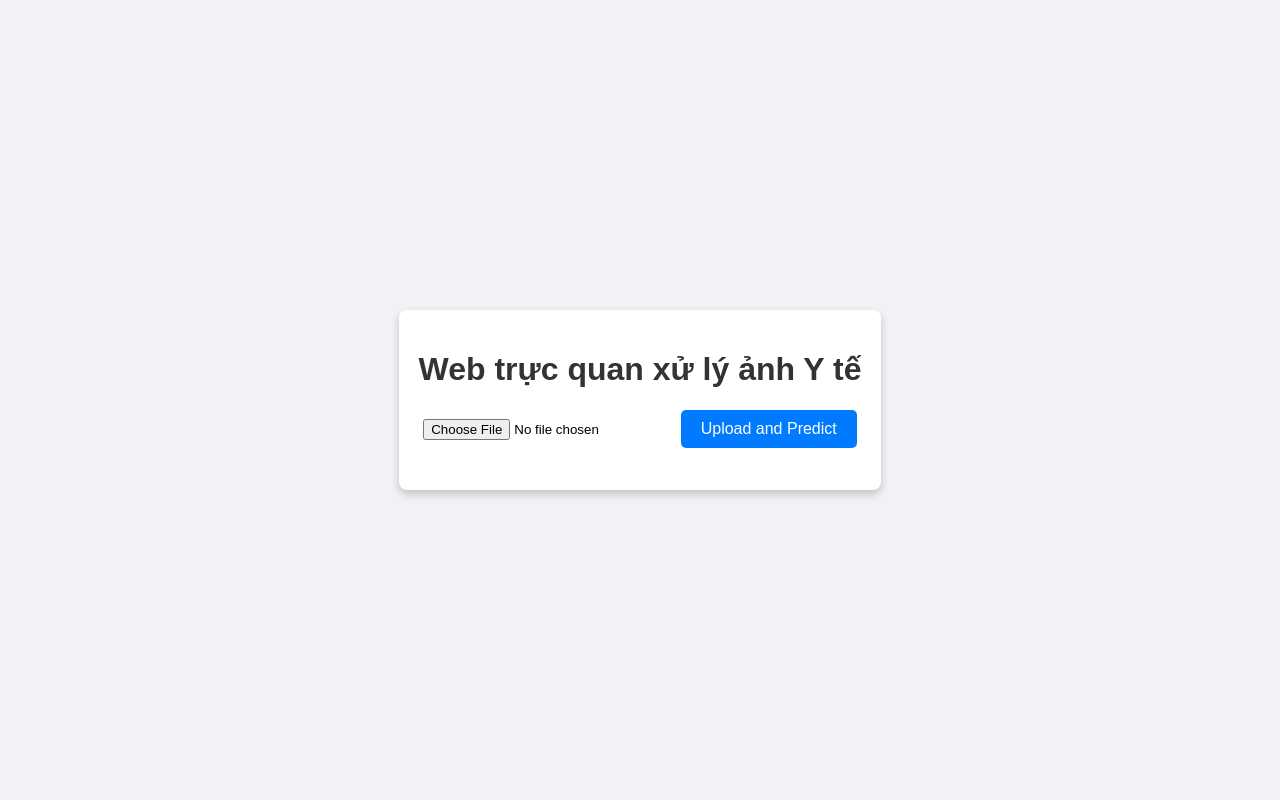
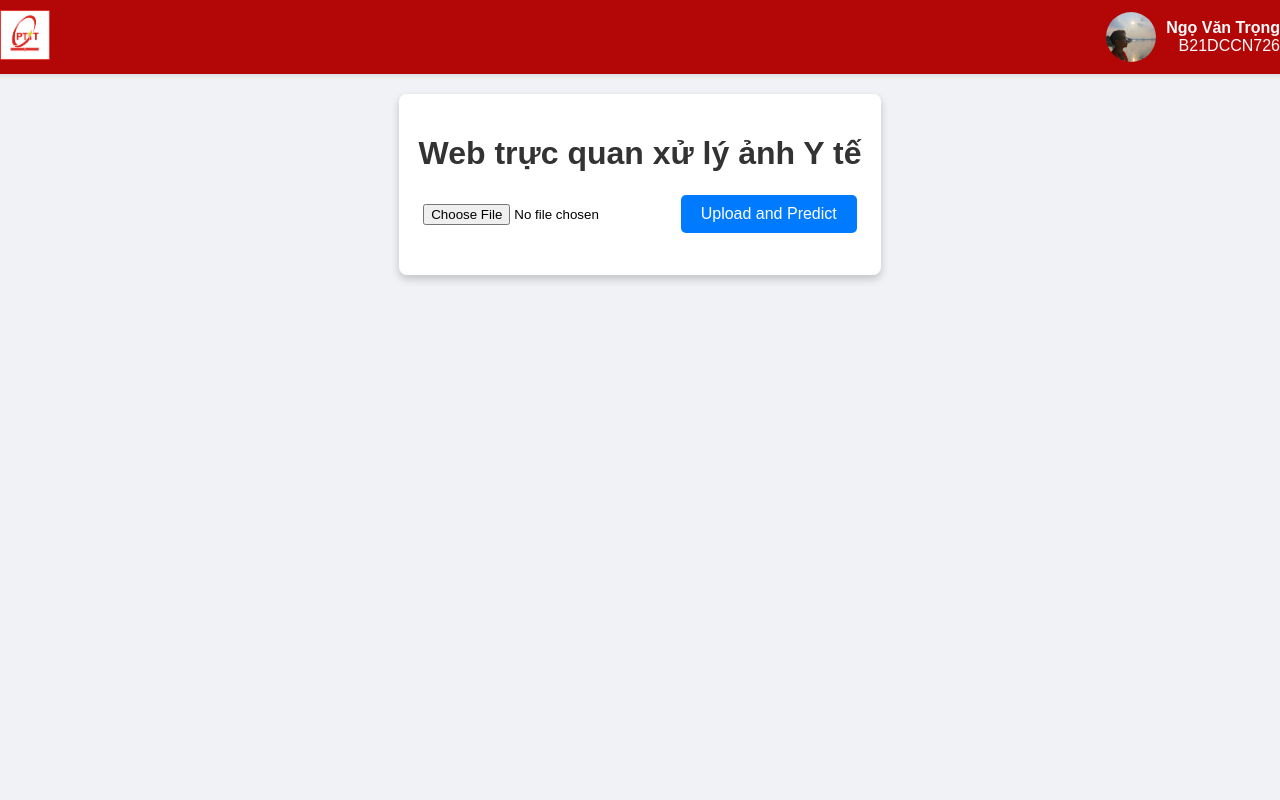
Before and after one commit to TrongNgoVan/Image_Processing_Project, a Flask app: page / in a window 1280 px wide. Run offline with Flask 3, Linux system fonts and the light colour scheme.

Commit message:
Hoàn thành cơ bản web demo Xử lý Ảnh y tế

```diff
--- a/app.py
+++ b/app.py
@@ -2,6 +2,7 @@ from flask import Flask, request, render_template, jsonify
 import numpy as np
 from tensorflow.keras.models import load_model
 from tensorflow.keras.preprocessing.image import img_to_array, load_img
+from tensorflow.keras.applications.vgg16 import preprocess_input
 import io
 from PIL import Image
 
@@ -28,10 +29,15 @@ def predict():
     img_bytes = file.read()
     image = Image.open(io.BytesIO(img_bytes))
 
-    # Chỉnh lại kích thước và chuyển đổi ảnh thành mảng NumPy
-    image = image.resize((224, 224))  # Đảm bảo kích thước phù hợp với mô hình của bạn
+    # Chỉnh lại kích thước ảnh (theo kích thước huấn luyện là 150x150)
+    image = image.resize((150, 150))  # Đảm bảo kích thước đúng với mô hình huấn luyện
+
+    # Chuyển đổi ảnh thành mảng NumPy
     image = img_to_array(image)
-    image = np.expand_dims(image, axis=0)  # Thêm chiều batch để mô hình có thể dự đoán
+
+    # Chuẩn hóa ảnh giống như trong quá trình huấn luyện (1./255)
+    image = image / 255.0  # Hoặc sử dụng preprocess_input nếu cần
+    image = np.expand_dims(image, axis=0)  # Thêm chiều batch
 
     # Dự đoán
     prediction = model.predict(image)
@@ -39,6 +45,5 @@ def predict():
 
     # Trả kết quả dưới dạng JSON
     return jsonify({'predicted_class': int(predicted_class)})
-
 if __name__ == '__main__':
     app.run(debug=True)
--- a/templates/index.html
+++ b/templates/index.html
@@ -2,7 +2,6 @@
 <html lang="en">
 <head>
     <link rel="icon" type="image/x-icon" href="{{ url_for('static', filename='avatar.ico') }}">
-
     <meta charset="UTF-8">
     <meta name="viewport" content="width=device-width, initial-scale=1.0">
     <title>Web trực quan xử lý ảnh Y tế</title>
@@ -10,11 +9,47 @@
         body {
             font-family: Arial, sans-serif;
             display: flex;
-            justify-content: center;
+            flex-direction: column;
             align-items: center;
-            height: 100vh;
+            min-height: 100vh;
             margin: 0;
             background-color: #f0f2f5;
+
+
+        }
+
+        .header {
+            display: flex;
+            justify-content: space-between;
+            align-items: center;
+            width: 100%;
+            padding: 10px 20px;
+            background-color: #b30606;
+            box-shadow: 0 2px 5px rgba(0, 0, 0, 0.1);
+        }
+        .header .logo img {
+            height: 50px;
+        }
+        .header .user-info {
+            display: flex;
+            align-items: center;
+        }
+        .header .user-info img {
+            height: 50px;
+            width: 50px;
+            border-radius: 50%;
+            margin-right: 10px;
+            object-fit: cover;
+        }
+        .header .account-details {
+            text-align: right;
+        }
+        .header .account-details a {
+            text-decoration: none;
+            color: rgb(252, 252, 252);
+        }
+        .header .account-details a:hover {
+            color: blue;
         }
         .container {
             text-align: center;
@@ -22,6 +57,7 @@
             padding: 20px;
             border-radius: 8px;
             box-shadow: 0 4px 8px rgba(0, 0, 0, 0.2);
+            margin-top: 20px;
         }
         h1 {
             color: #333;
@@ -52,6 +88,22 @@
     </style>
 </head>
 <body>
+
+<div class="header" id="header">
+    <div class="logo">
+        <a href="">
+            <img src="{{ url_for('static', filename='logo.png') }}" alt="Logo">
+        </a>
+    </div>
+    <div class="user-info">
+        <img src="{{ url_for('static', filename='l/avatar.jpg') }}" alt="Account Icon">
+        <div class="account-details">
+            <b><a href="https://www.facebook.com/ngovantrong1308?locale=vi_VN">Ngọ Văn Trọng</a></b><br>
+            <a href="https://github.com/TrongNgoVan">B21DCCN726</a>
+        </div>
+    </div>
+</div>
+
 <div class="container">
     <h1>Web trực quan xử lý ảnh Y tế</h1>
     <form action="/predict" method="post" enctype="multipart/form-data">
@@ -62,7 +114,6 @@
 </div>
 
 <script>
-        // Lắng nghe sự kiện submit form để lấy kết quả dự đoán
     document.querySelector("form").onsubmit = async (e) => {
         e.preventDefault();
 
@@ -81,5 +132,6 @@
         }
     };
 </script>
+
 </body>
 </html>
```
Also changed, not shown: static/Toa_nha_A2_PTIT.jpg (added), static/l/avatar.jpg (added), static/l/logo1.png (added), static/logo.png (added), static/ptit-logo.png (added), static/ptitnen.jpg (added). Lines whose indentation alone changed are shown as unchanged.
